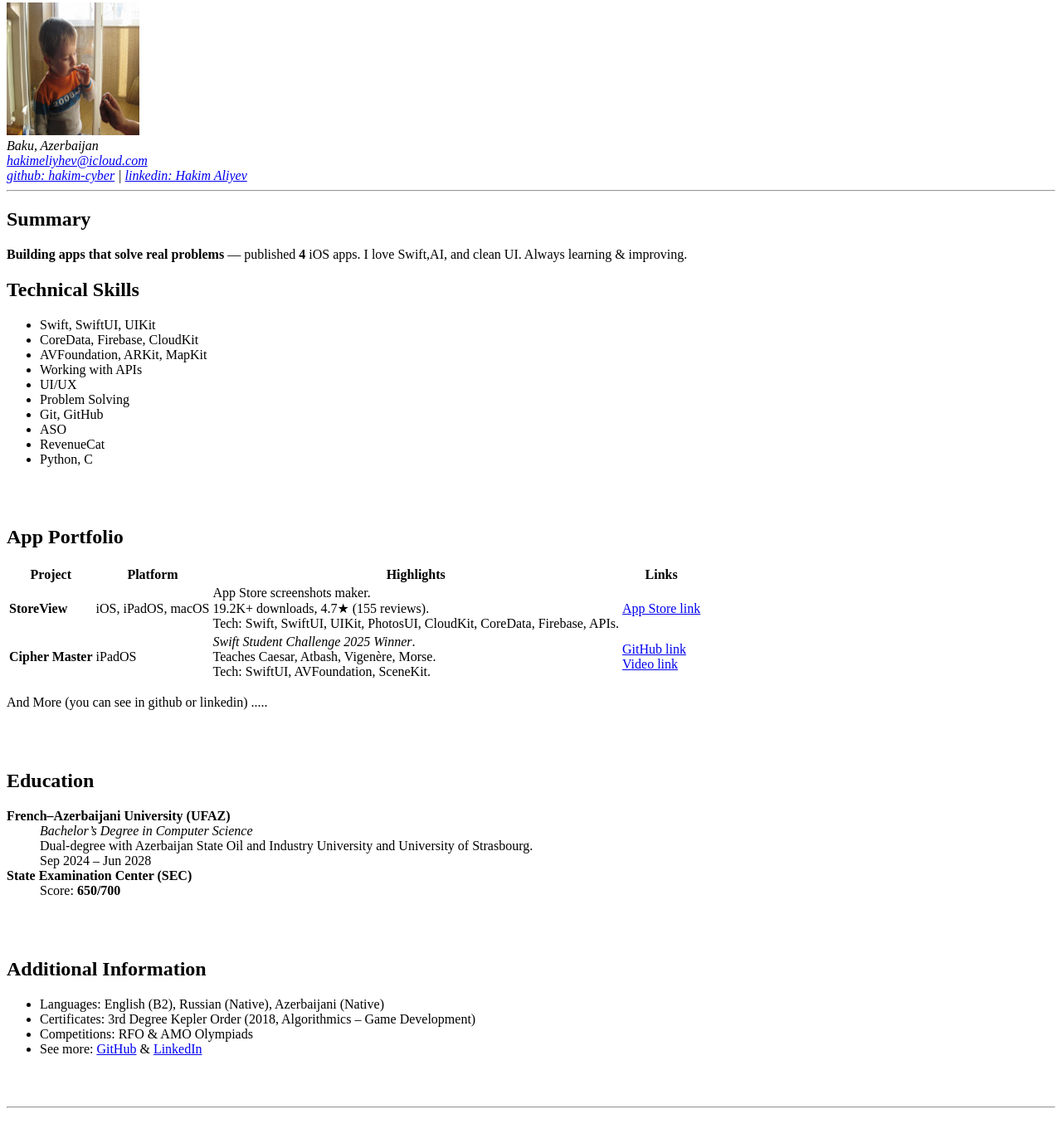
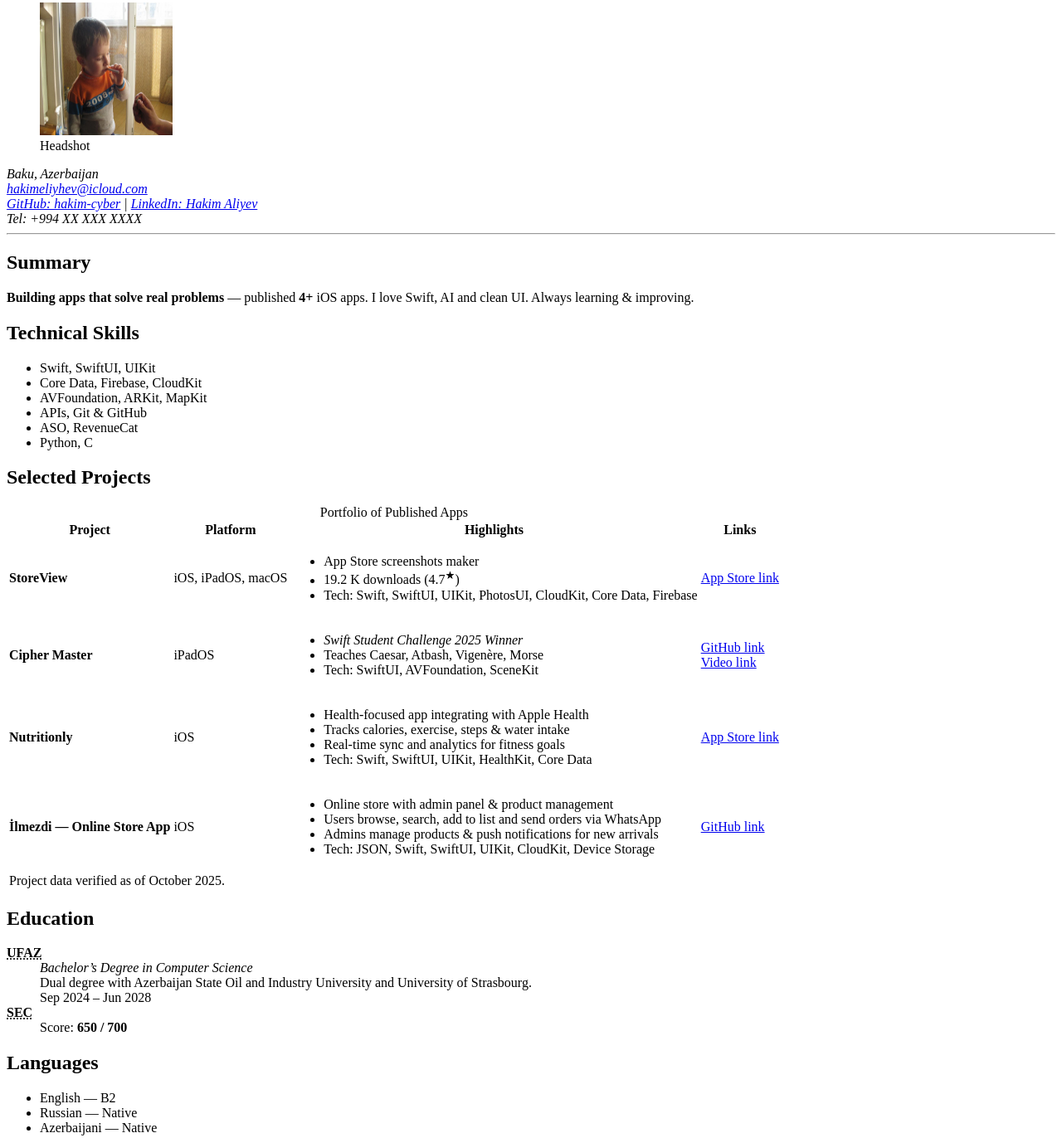
Before and after one commit to hakim-cyber/Hakim-Aliyev-CV, a plain HTML site: page index.html in a window 1280 px wide. Shown: the part 111-1483 px from the top of the page at 83% size. Drawn offline with Linux system fonts and the light colour scheme.

Commit message:
Updated CV content and added career goals section

```diff
--- a/index.html
+++ b/index.html
@@ -1,118 +1,148 @@
 <!DOCTYPE html>
 <html lang="en">
 <head>
-  <meta charset="UTF-8">
-  <meta name="viewport" content="width=device-width, initial-scale=1.0">
+  <meta charset="UTF-8" />
+  <meta name="viewport" content="width=device-width, initial-scale=1.0" />
+  <meta name="description" content= of Hakim Aliyev, iOS Developer from Baku, Azerbaijan." />
+  <meta name="keywords" content="Hakim Aliyev, CV, iOS, Swift, SwiftUI, UIKit, CloudKit" />
+  <meta name="author" content="Hakim Aliyev" />
   <title>Hakim Aliyev — CV</title>
 </head>
 <body>
   <h1>HAKIM ALIYEV</h1>
-  <p><b>iOS Developer</b></p>
-  <img src="headshot.jpg" alt="My Childhood Photo" width="160" height="160">
+  <p><strong>iOS Developer</strong></p>
+
+  <figure>
+    <img src="headshot.jpg" alt="Portrait of Hakim Aliyev" width="160" height="160" />
+    <figcaption>Headshot</figcaption>
+  </figure>
+
   <address>
-    Baku, Azerbaijan<br>
-    <a href="mailto:hakimeliyhev@icloud.com">hakimeliyhev@icloud.com</a><br>
-    <a href="https://github.com/hakim-cyber">github: hakim-cyber</a> |
-    <a href="https://www.linkedin.com/in/hakim-aliyev">linkedin: Hakim Aliyev</a>
+    Baku, Azerbaijan<br />
+    <a href="mailto:hakimeliyhev@icloud.com">hakimeliyhev@icloud.com</a><br />
+    <a href="https://github.com/hakim-cyber">GitHub: hakim-cyber</a> |
+    <a href="https://www.linkedin.com/in/hakim-aliyev">LinkedIn: Hakim Aliyev</a><br />
+    Tel: +994 XX XXX XXXX
   </address>
-  <hr>
+
+  <hr />
 
   <h2>Summary</h2>
-  <p><strong>Building apps that solve real problems</strong> — published <b>4</b> iOS apps. I love Swift,AI, and clean UI. Always learning &amp; improving.</p>
+  <p><strong>Building apps that solve real problems</strong> — published <strong>4+</strong> iOS apps.
+     I love Swift, AI and clean UI. Always learning &amp; improving.</p>
 
   <h2>Technical Skills</h2>
   <ul>
     <li>Swift, SwiftUI, UIKit</li>
-    <li>CoreData, Firebase, CloudKit</li>
+    <li>Core Data, Firebase, CloudKit</li>
     <li>AVFoundation, ARKit, MapKit</li>
-    <li>Working with APIs</li>
-    <li>UI/UX</li>
-    <li>Problem Solving</li>
-    <li>Git, GitHub</li>
-    <li>ASO</li>
-    <li>RevenueCat</li>
+    <li>APIs, Git &amp; GitHub</li>
+    <li>ASO, RevenueCat</li>
     <li>Python, C</li>
   </ul>
 
- <br></br>
+  <h2>Selected Projects</h2>
   <table>
-    <h2>App Portfolio</h2>
+    <caption>Portfolio of Published Apps</caption>
     <thead>
       <tr>
-        <th>Project</th>
-        <th>Platform</th>
-        <th>Highlights</th>
-        <th>Links</th>
+        <th scope="col">Project</th>
+        <th scope="col">Platform</th>
+        <th scope="col">Highlights</th>
+        <th scope="col">Links</th>
       </tr>
     </thead>
     <tbody>
       <tr>
-        <td><b>StoreView</b></td>
+        <td><strong>StoreView</strong></td>
         <td>iOS, iPadOS, macOS</td>
         <td>
-          App Store screenshots maker.<br>
-          19.2K+ downloads, 4.7★ (155 reviews).<br>
-          Tech: Swift, SwiftUI, UIKit, PhotosUI, CloudKit, CoreData, Firebase, APIs.
+          <ul>
+            <li>App Store screenshots maker</li>
+            <li>19.2 K downloads (4.7<sup>★</sup>)</li>
+            <li>Tech: Swift, SwiftUI, UIKit, PhotosUI, CloudKit, Core Data, Firebase</li>
+          </ul>
+        </td>
+        <td><a href="https://apps.apple.com/us/app/storeview-app-screenshot-tool/id6464161347">App Store link</a></td>
+      </tr>
+
+      <tr>
+        <td><strong>Cipher Master</strong></td>
+        <td>iPadOS</td>
+        <td>
+          <ul>
+            <li><em>Swift Student Challenge 2025 Winner</em></li>
+            <li>Teaches Caesar, Atbash, Vigenère, Morse</li>
+            <li>Tech: SwiftUI, AVFoundation, SceneKit</li>
+          </ul>
         </td>
         <td>
-          <a href="https://apps.apple.com/us/app/storeview-app-screenshot-tool/id6464161347">App Store link</a><br>
-        </td>
-      </tr>
-      <tr>
-        <td><b>Cipher Master</b></td>
-        <td>iPadOS</td>
-        <td>
-          <i>Swift Student Challenge 2025 Winner</i>.<br>
-          Teaches Caesar, Atbash, Vigenère, Morse.<br>
-          Tech: SwiftUI, AVFoundation, SceneKit.
-        </td>
-        <td>
-          <a href="https://github.com/hakim-cyber/Swift-Student-Challenge-2025">GitHub link</a><br>
+          <a href="https://github.com/hakim-cyber/Swift-Student-Challenge-2025">GitHub link</a><br />
           <a href="https://www.youtube.com/watch?v=oL4RXZEBgbM">Video link</a>
         </td>
       </tr>
+
+      <tr>
+        <td><strong>Nutritionly</strong></td>
+        <td>iOS</td>
+        <td>
+          <ul>
+            <li>Health-focused app integrating with Apple Health</li>
+            <li>Tracks calories, exercise, steps &amp; water intake</li>
+            <li>Real-time sync and analytics for fitness goals</li>
+            <li>Tech: Swift, SwiftUI, UIKit, HealthKit, Core Data</li>
+          </ul>
+        </td>
+        <td><a href="https://apps.apple.com/az/app/nutritionly/id6450108528">App Store link</a></td>
+      </tr>
+
+      <tr>
+        <td><strong>İlmezdi — Online Store App</strong></td>
+        <td>iOS</td>
+        <td>
+          <ul>
+            <li>Online store with admin panel &amp; product management</li>
+            <li>Users browse, search, add to list and send orders via WhatsApp</li>
+            <li>Admins manage products &amp; push notifications for new arrivals</li>
+            <li>Tech: JSON, Swift, SwiftUI, UIKit, CloudKit, Device Storage</li>
+          </ul>
+        </td>
+        <td><a href="https://github.com/hakim-cyber#ilmezdi-online-store-for-local-bussiness">GitHub link</a></td>
+      </tr>
     </tbody>
+    <tfoot>
+      <tr>
+        <td colspan="4">Project data verified as of <time datetime="2025-10">October 2025</time>.</td>
+      </tr>
+    </tfoot>
   </table>
-  <p> And More (you can see in github or linkedin) .....</p>
 
-<br></br>
   <h2>Education</h2>
   <dl>
-    <dt><strong>French–Azerbaijani University (UFAZ)</strong></dt>
+    <dt><strong><abbr title="French–Azerbaijani University">UFAZ</abbr></strong></dt>
     <dd>
-      <em>Bachelor’s Degree in Computer Science</em><br>
-      Dual-degree with Azerbaijan State Oil and Industry University and University of Strasbourg.<br>
-    Sep 2024 – Jun 2028
+      <em>Bachelor’s Degree in Computer Science</em><br />
+      Dual degree with Azerbaijan State Oil and Industry University and University of Strasbourg.<br />
+      <time datetime="2024-09">Sep 2024</time> – <time datetime="2028-06">Jun 2028</time>
     </dd>
-    <dt><strong>State Examination Center (SEC)</strong></dt>
-    <dd>
-      Score: <b>650/700</b>
-    </dd>
+    <dt><strong><abbr title="State Examination Center">SEC</abbr></strong></dt>
+    <dd>Score: <strong>650 / 700</strong></dd>
   </dl>
-<br></br>
-  <h2>Additional Information</h2>
+
+  <h2>Languages</h2>
   <ul>
-    <li>Languages: English (B2), Russian (Native), Azerbaijani (Native)</li>
+    <li>English — B2</li>
+    <li>Russian — Native</li>
+    <li>Azerbaijani — Native</li>
+  </ul>
+
+  <h2>Extras</h2>
+  <ul>
     <li>Certificates: 3rd Degree Kepler Order (2018, Algorithmics – Game Development)</li>
     <li>Competitions: RFO &amp; AMO Olympiads</li>
     <li>See more: <a href="https://github.com/hakim-cyber">GitHub</a> &amp; <a href="https://www.linkedin.com/in/hakim-aliyev">LinkedIn</a></li>
   </ul>
 
-  <br></br>
-  <hr></hr>
-  <br></br>
-<h2>What I used while making my CV </h2>
 
-<ol>
-  <li><b>h1, h2:</b> used  for titles and section names</li>
-  <li><b>p:</b> For  normal text paragraphs</li>
-  <li><b>br:</b> break lines inside text or address</li>
-  <li><b>hr:</b> make line that separates parts of the page</li>
-  <li><b>img:</b> to show my photo.</li>
-  <li><b>a:</b> To add links like email, GitHub, and LinkedIn</li>
-  <li><b>ul, ol, li:</b> For lists — skills, extra info, and this list </li>
-  <li><b>dl, dt, dd:</b> For listing my experience and education details</li>
-  <li><b>table, caption, tr, th, td:</b>  show my projects in a table format.</li>
-  <li><b>address:</b>  contact information at the top.</li>
-  <li><b>b, i, em, strong:</b>  highlight or emphasize words</li>
-</ol>
+</body>
+</html>
```
Also changed, not shown: cv.html (added, +119 -0 lines).
